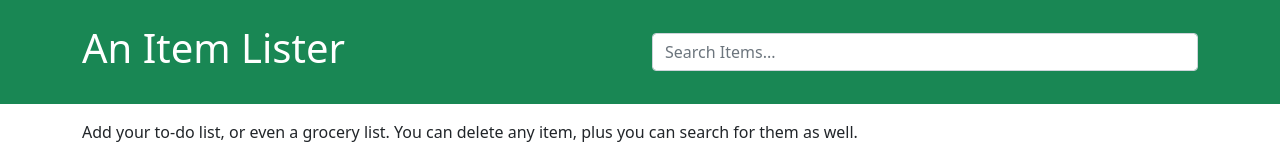
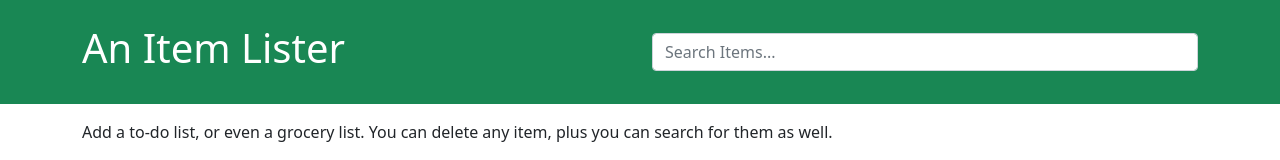
Before and after one commit to itsvictoroyedeji/item-lister, a plain HTML site: page index.html in a window 1280 px wide. Shown: the top 160 px of the page. Drawn offline with nearby package versions, Linux system fonts and the light colour scheme.

Commit message:
fix: Fix typo in opening paragraph

```diff
--- a/index.html
+++ b/index.html
@@ -21,7 +21,7 @@
   </header>
 
   <div class="container">
-    <p class="text">Add your to-do list, or even a grocery list. You can delete any item, plus you can search for them as well.</p>
+    <p class="text">Add a to-do list, or even a grocery list. You can delete any item, plus you can search for them as well.</p>
     <div class="card card-body">
       <h2 class="title">Add Items</h2>
       <form id="addForm" class="form-inline mb-3">
```
